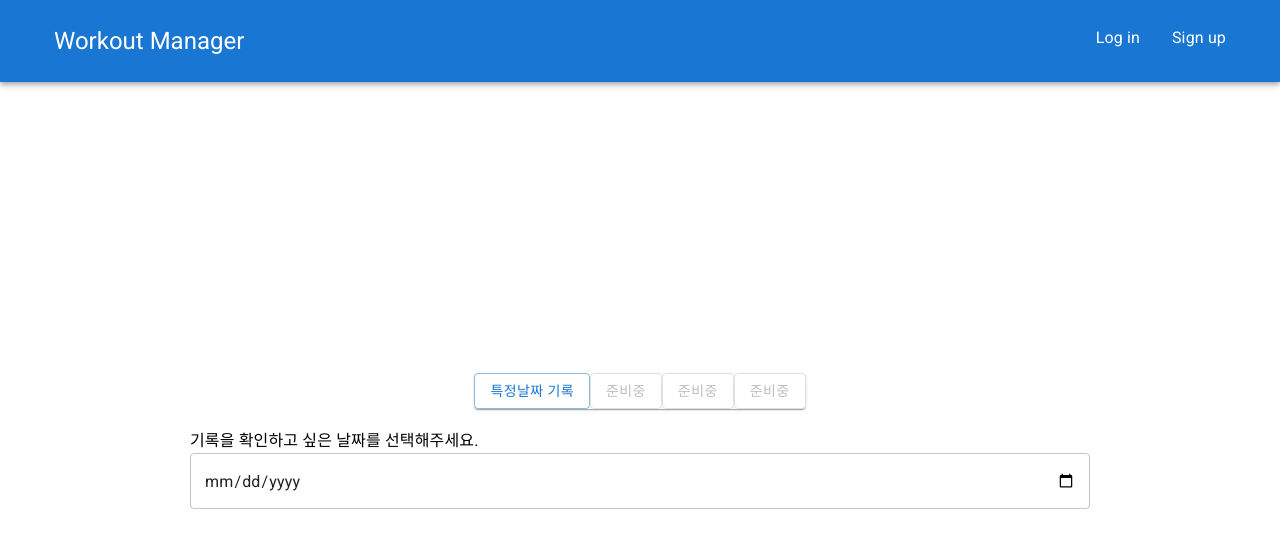
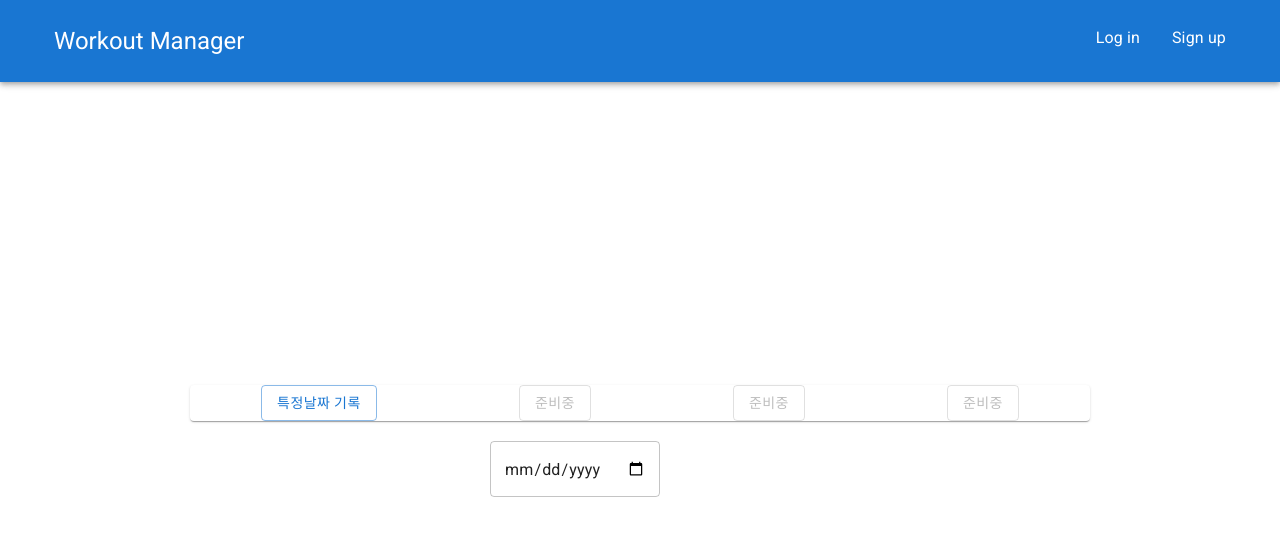
Before and after one commit to wujuno/workout-manager, a React (Create React App) app: page /watch/1/sdate in a window 1280 px wide. Shown: the top 548 px of the page. Built offline with nearby package versions, Linux system fonts and the light colour scheme.

Commit message:
Feat: Change Watch style

```diff
--- a/src/screens/watch/Date.tsx
+++ b/src/screens/watch/Date.tsx
@@ -6,17 +6,8 @@ import styled from "styled-components";
 
 const Wrapper = styled.div`
   margin-top: 20px;
-  width: 100%;
+  width: 300px;
   padding: 0px 10px;
-`;
-const Container = styled.div`
-  display: flex;
-  flex-direction: column;
-`;
-const Input = styled.input`
-  margin-top: 10px;
-  width: 200px;
-  font-size: 30px;
 `;
 
 function Date() {
@@ -30,17 +21,12 @@ function Date() {
   }, [watch("date")]);
   return (
     <Wrapper>
-      <Container>
-        <Typography variant="body1">
-          기록을 확인하고 싶은 날짜를 선택해주세요.
-        </Typography>
       <TextField
         type="date"
         variant="outlined"
         {...register("date")}
       ></TextField>
       <Outlet />
-      </Container>
     </Wrapper>
   );
 }
--- a/src/screens/watch/Watch.tsx
+++ b/src/screens/watch/Watch.tsx
@@ -15,6 +15,7 @@ const Wrapper = styled(BaseBox)`
 
 const WatchHeader = styled(Paper)`
   display: flex;
+  width: 100%;
   justify-content: space-around;
 `;
 
```
Lines whose indentation alone changed are shown as unchanged.
